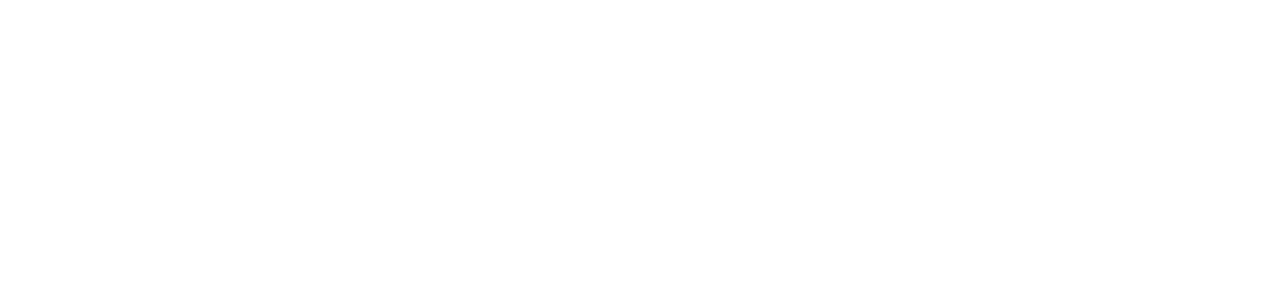
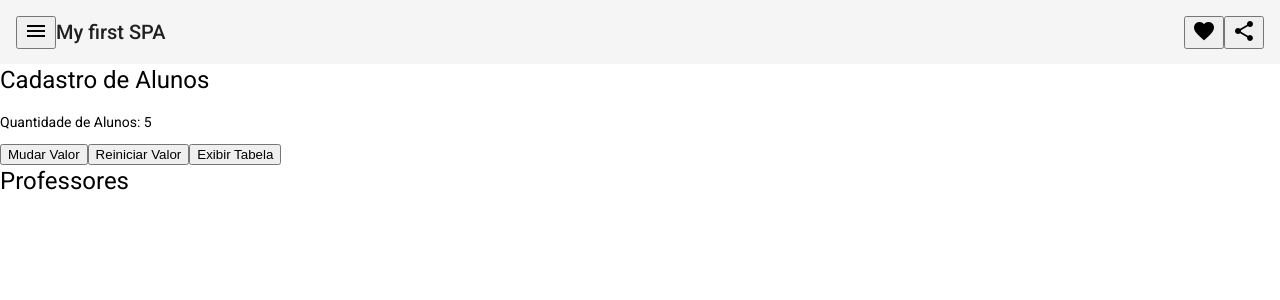
Before and after one commit to cahferreira93/SPA-Angular, an Angular app in the folder spaangular/: page / in a window 1280 px wide. Shown: the top 300 px of the page. Built offline with nearby package versions, Linux system fonts and the light colour scheme.

Commit message:
Inserir o componente professor

```diff
--- a/spaangular/src/app/app-routing.module.ts
+++ b/spaangular/src/app/app-routing.module.ts
@@ -2,6 +2,7 @@
 import { Routes, RouterModule } from '@angular/router';
 import { AlunosComponent } from './alunos/alunos.component';
 import { HomeComponent } from './home/home.component';
+import { ProfessoresComponent } from './professores/professores.component';
 
 const routes: Routes = [
   //Home
@@ -13,6 +14,11 @@
   {
     path: 'alunos',
     component: AlunosComponent
+  },
+  //Professor
+  {
+    path: 'professores',
+    component: ProfessoresComponent
   }
 ];
 
--- a/spaangular/src/app/home/home.component.html
+++ b/spaangular/src/app/home/home.component.html
@@ -53,6 +53,8 @@
     </tr>
   </table>
 
+  <spa-professores></spa-professores>
+
 </body>
 
 </html>
--- a/spaangular/src/app/professores/professores.component.html
+++ b/spaangular/src/app/professores/professores.component.html
@@ -6,7 +6,6 @@
     <title>Professores</title>
 </head>
 <body>
-
-</div>
+    <h1>Professores</h1>
 </body>
 </html>
```
